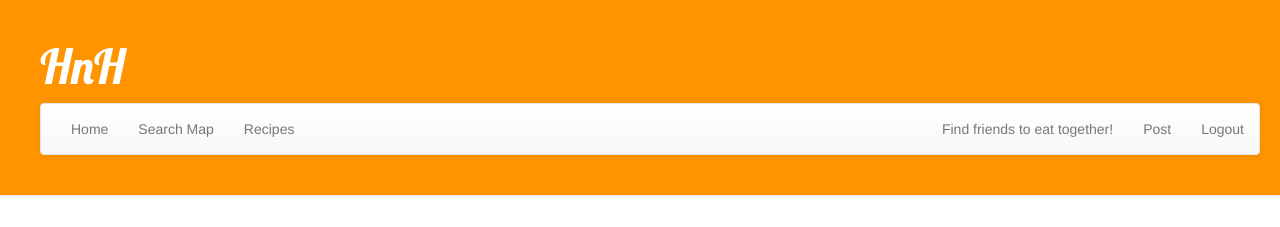
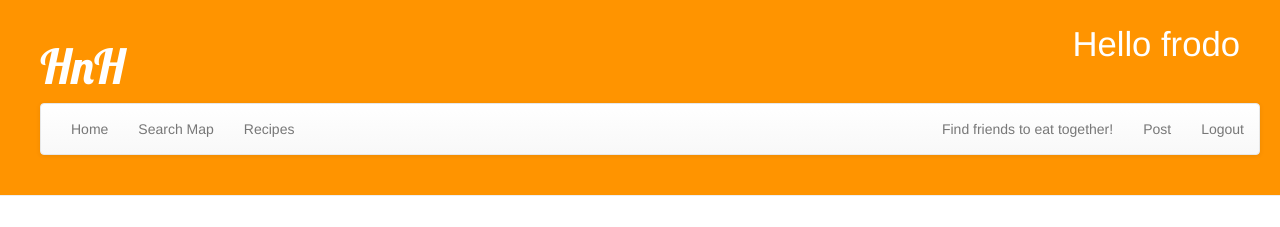
Before and after one commit to leebyuenghuen/Django_project-1, a Django app: page /blog/map/ in a window 1280 px wide. Shown: the top 227 px of the page. Run offline with Django 3.2, Linux system fonts and the light colour scheme; a user stored in the database is signed in; some libraries are stand-ins or nearby versions.

Commit message:
login시 user명 보이기

```diff
--- a/blog/templates/blog/base.html
+++ b/blog/templates/blog/base.html
@@ -11,6 +11,9 @@
 </head>
 <body>
     <div class="page-header">
+        {% if user.is_authenticated %}
+            <p class="top-menu">Hello {{ user.username }} </p>
+        {% endif %}
         <h1><a href="{% url 'post_list_home' %}">HnH</a></h1>
         <!-- </div> -->
         <nav class="navbar navbar-default">
--- a/blog/templates/blog/show_map.html
+++ b/blog/templates/blog/show_map.html
@@ -65,7 +65,6 @@
     </div>
 </div>
 
-<!-- <script type="text/javascript" src="//dapi.kakao.com/v2/maps/sdk.js?appkey=%REACT_APP_API_KEY%&libraries=services"></script> -->
 <script type="text/javascript" src="//dapi.kakao.com/v2/maps/sdk.js?appkey=%REACT_APP_API_KEY%&libraries=services"></script>
 <script>
 // 마커를 담을 배열입니다
```
Also changed, not shown: db.sqlite3.
